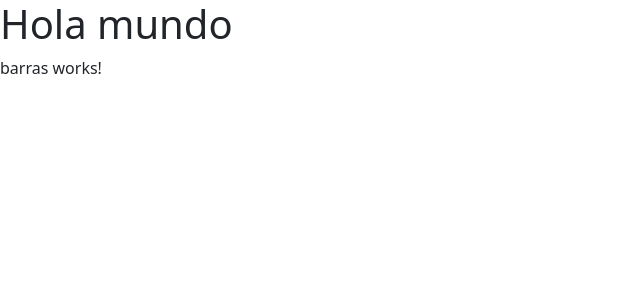
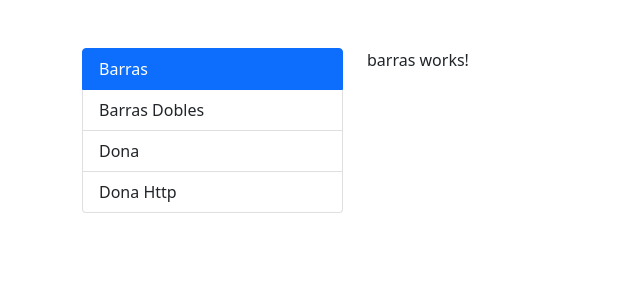
Before and after one commit to pablorodriguez-tk/angular-graficasApp, an Angular app: page /graficas/barra in a window 1280 px wide. Shown: the top 300 px of the page, without its empty margins (0-640 px from the left). Built offline with nearby package versions, Linux system fonts and the light colour scheme.

Commit message:
application menu

```diff
--- a/src/app/app.component.html
+++ b/src/app/app.component.html
@@ -1,2 +1,8 @@
-<h1>Hola mundo</h1>
-<router-outlet></router-outlet>
+<div class="row mt-5">
+  <div class="col-md-3 col-sm-12">
+    <app-menu></app-menu>
+  </div>
+  <div class="col-md-9 col-sm-12">
+    <router-outlet></router-outlet>
+  </div>
+</div>
--- a/src/app/shared/menu/menu.component.html
+++ b/src/app/shared/menu/menu.component.html
@@ -1 +1,10 @@
-<p>menu works!</p>
+<ul class="list-group">
+  <li
+    *ngFor="let item of menu"
+    class="list-group-item"
+    [routerLink]="[item.ruta]"
+    routerLinkActive="active"
+  >
+    {{ item.texto }}
+  </li>
+</ul>
--- a/src/app/shared/menu/menu.component.ts
+++ b/src/app/shared/menu/menu.component.ts
@@ -1,16 +1,36 @@
-import { Component, OnInit } from '@angular/core';
-
+import { Component } from '@angular/core';
+interface MenuItem {
+  ruta: string;
+  texto: string;
+}
 @Component({
   selector: 'app-menu',
   templateUrl: './menu.component.html',
   styles: [
-  ]
+    `
+      li {
+        cursor: pointer;
+      }
+    `,
+  ],
 })
-export class MenuComponent implements OnInit {
-
-  constructor() { }
-
-  ngOnInit(): void {
-  }
-
+export class MenuComponent {
+  menu: MenuItem[] = [
+    {
+      ruta: '/graficas/barra',
+      texto: 'Barras',
+    },
+    {
+      ruta: '/graficas/barra-doble',
+      texto: 'Barras Dobles',
+    },
+    {
+      ruta: '/graficas/dona',
+      texto: 'Dona',
+    },
+    {
+      ruta: '/graficas/dona-http',
+      texto: 'Dona Http',
+    },
+  ];
 }
--- a/src/index.html
+++ b/src/index.html
@@ -13,7 +13,7 @@
       crossorigin="anonymous"
     />
   </head>
-  <body>
+  <body class="container">
     <app-root></app-root>
   </body>
 </html>
```
